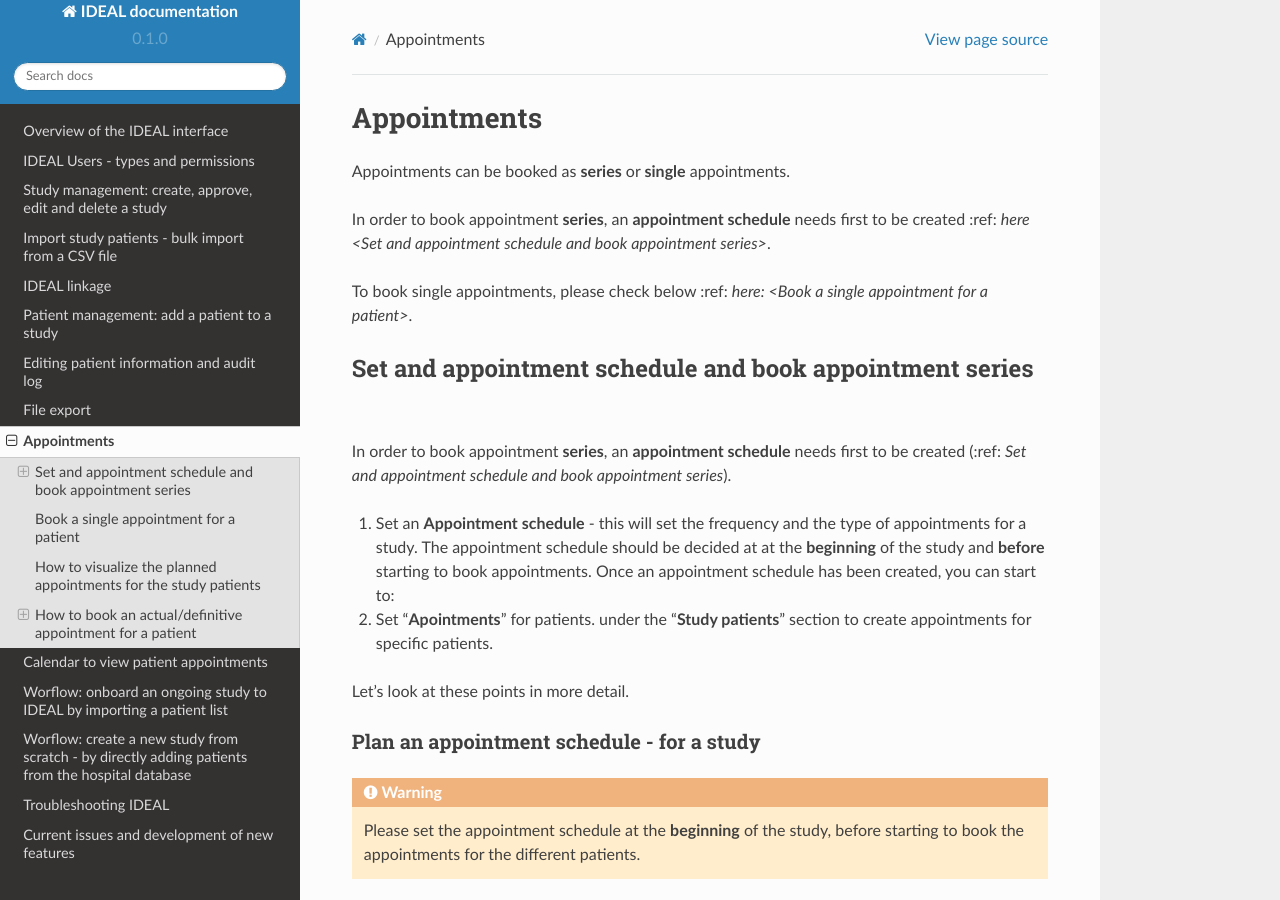
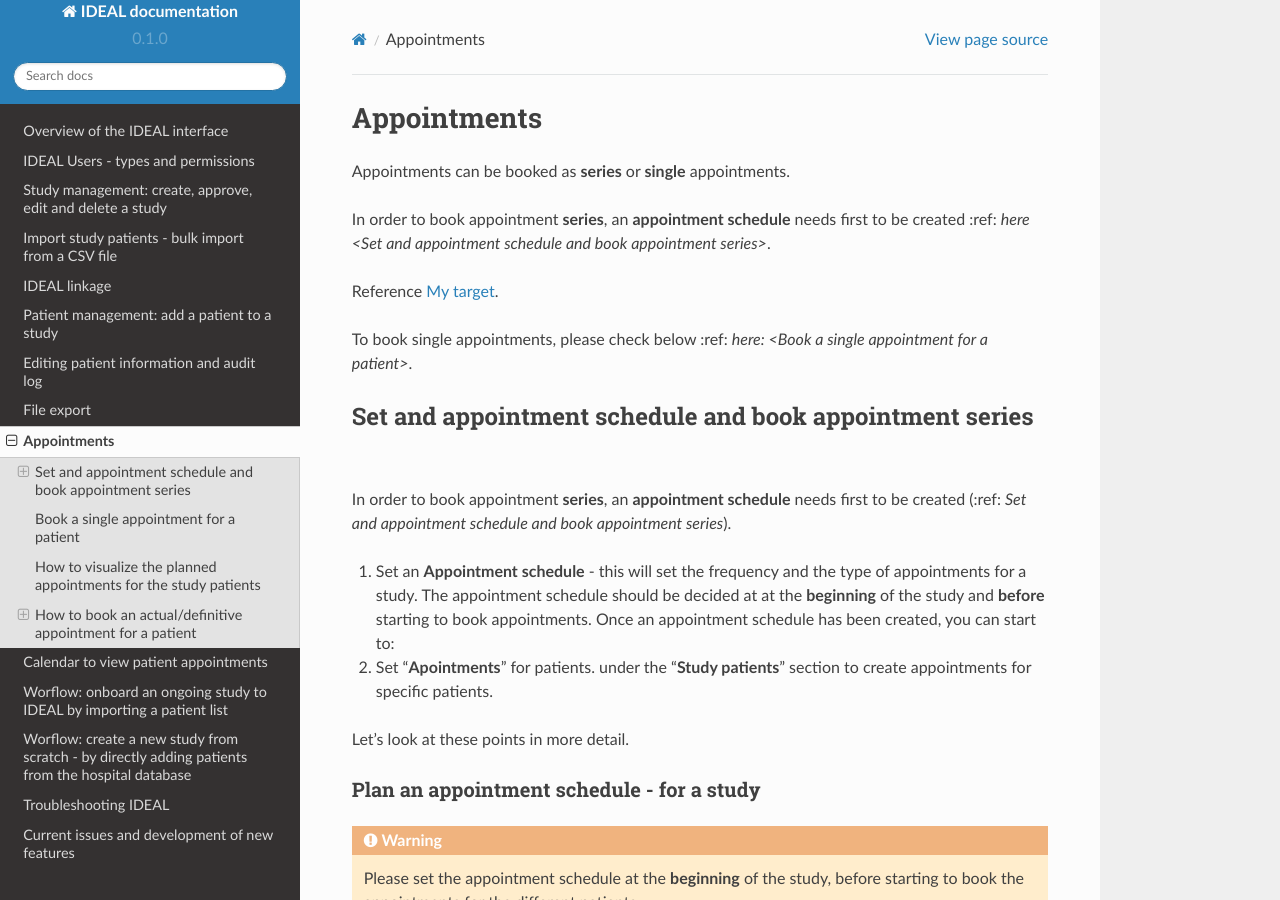
Before and after one commit to Nynuphar/IDEAL-doc, a Sphinx documentation site: the page built from docs/source/appointments.rst, in a window 1280 px wide and 900 px high. Built offline with Sphinx 7.4.7 and the Read the Docs theme 2.0.0, drawn with Linux system fonts in a browser that asks for light colours.

Commit message:
Update appointments.rst

```diff
--- a/docs/source/appointments.rst
+++ b/docs/source/appointments.rst
@@ -5,7 +5,11 @@ Appointments can be booked as **series** or **single** appointments.
 
 In order to book appointment **series**, an **appointment schedule** needs first to be created :ref: `here <Set and appointment schedule and book appointment series>`.
 
+Reference `My target`_.
+
 To book single appointments, please check below :ref: `here: <Book a single appointment for a patient>`.
+
+.. _My target:
 
 Set and appointment schedule and book appointment series
 ****************************************************************
```
